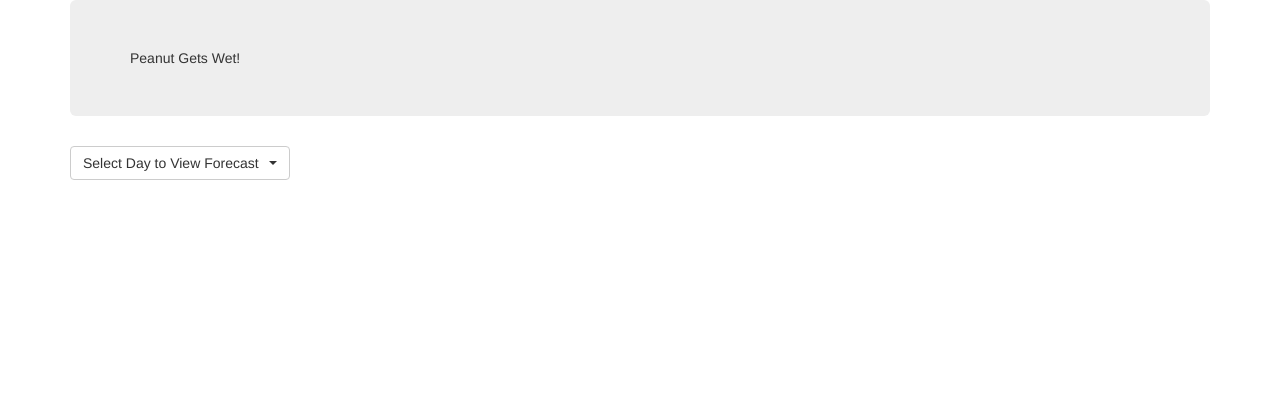
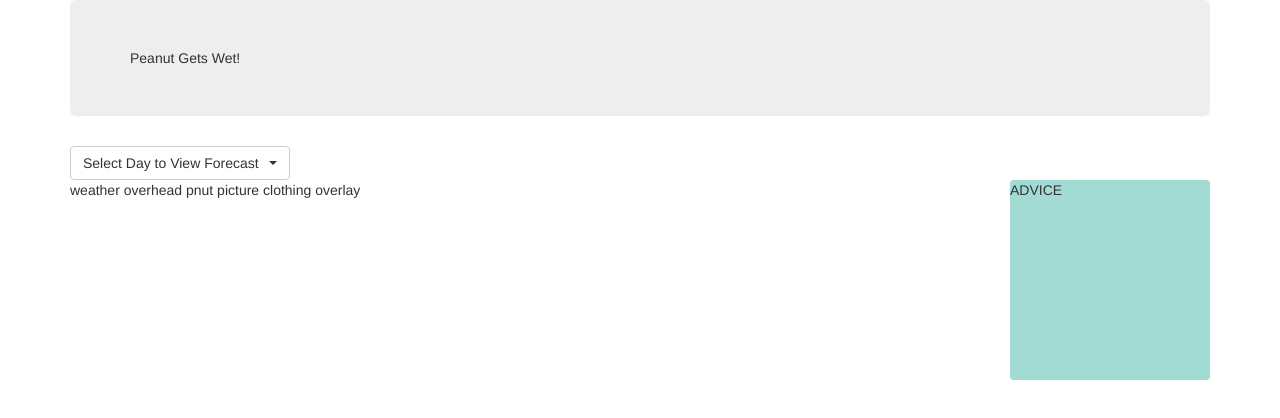
Before and after one commit to heatherbooker/weatherAPIadvice, a plain HTML site: page index.html in a window 1280 px wide. Drawn offline with nearby package versions, Linux system fonts and the light colour scheme.

Commit message:
basic structure

```diff
--- a/index.html
+++ b/index.html
@@ -2,7 +2,7 @@
 
 	<head>
     	<link rel="stylesheet" href="https://maxcdn.bootstrapcdn.com/bootstrap/3.3.4/css/bootstrap.min.css">
-		<link rel="stylesheet" type="text/css" href="stylePages.css">
+		<link rel="stylesheet" type="text/css" href="style.css">
 		<link rel="stylesheet" type="text/css" href="dist/css/bootstrap-select.css">
 		<script src="http://ajax.googleapis.com/ajax/libs/jquery/1.11.2/jquery.min.js"></script>
 		<script src="dist/js/bootstrap-select.js"></script>
@@ -26,9 +26,15 @@
   					<option>Friday</option>
   					<option>Saturday</option>
   				</select>
+  			</div>
+  			<img src="">weather overhead
+  			<img src="">pnut picture
+  			<img src="">clothing overlay
 
 
-
+  			<div id="advice">
+  				ADVICE
+  			</div>
 
 
   		</div>
--- /dev/null
+++ b/style.css
@@ -0,0 +1,7 @@
+#advice {
+	height:200px;
+	width:200px;
+	background-color: #A2DBD4;
+	border-radius: 4px;
+	float: right;
+}
```
